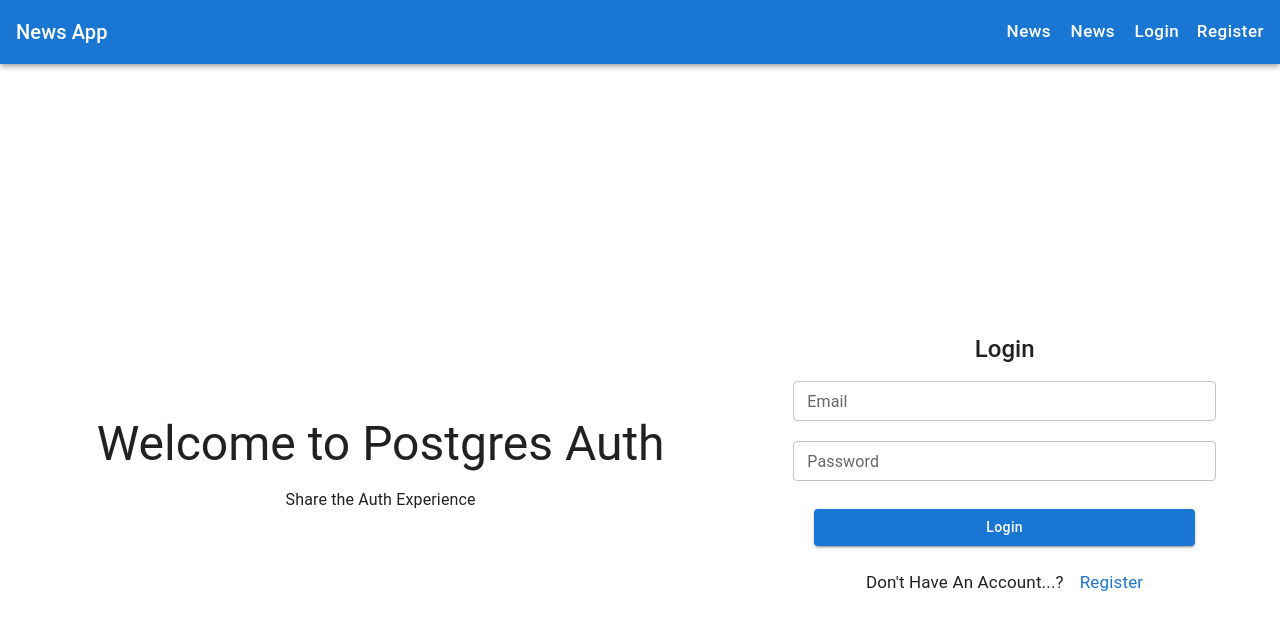
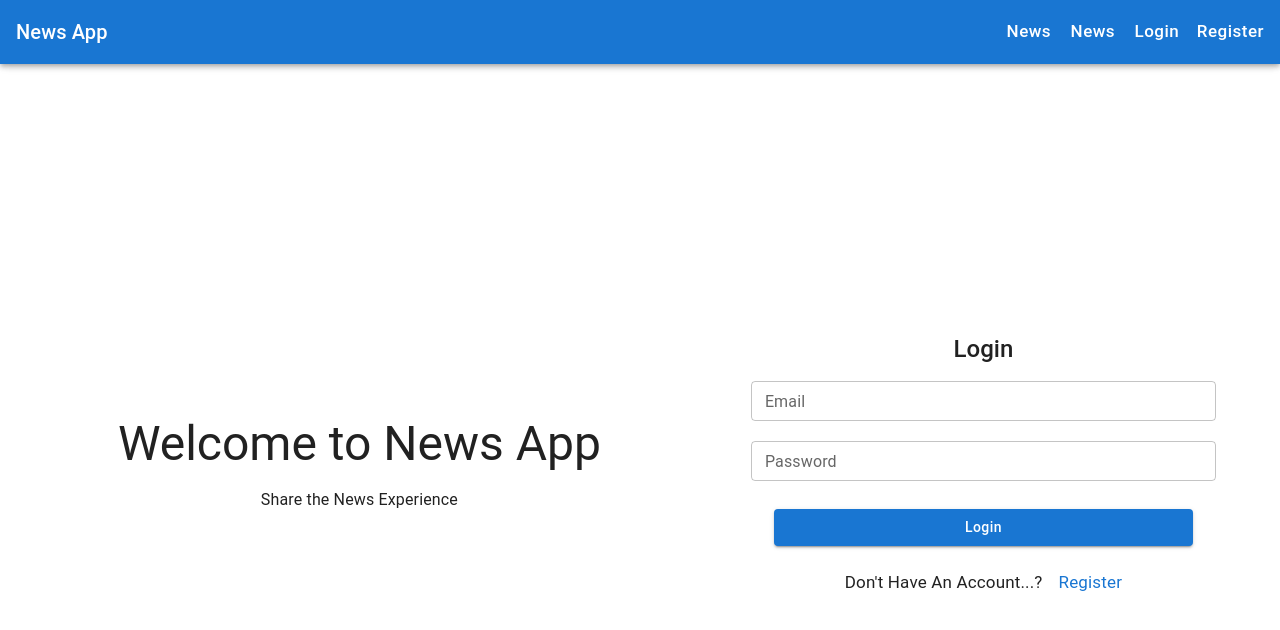
Before and after one commit to mgabrielo/Zavod-IT-NewsApp, a React (Vite) app in the folder frontend/: page /login in a window 1280 px wide. Shown: the top 630 px of the page. Built offline with nearby package versions, Linux system fonts and the light colour scheme; no server answers.

Commit message:
second commit

```diff
--- a/frontend/index.html
+++ b/frontend/index.html
@@ -4,7 +4,7 @@
     <meta charset="UTF-8" />
     <link rel="icon" type="image/svg+xml" href="/vite.svg" />
     <meta name="viewport" content="width=device-width, initial-scale=1.0" />
-    <title>Postgres Auth</title>
+    <title>News App</title>
   </head>
   <body>
     <div id="root"></div>
--- a/frontend/src/components/auth/AuthLayout.jsx
+++ b/frontend/src/components/auth/AuthLayout.jsx
@@ -61,9 +61,9 @@ const AuthLayout = ({
           }}
         >
           <Typography variant="h3" sx={{ textAlign: "center" }}>
-            Welcome to Postgres Auth
+            Welcome to News App
           </Typography>
-          <Typography variant="body">Share the Auth Experience</Typography>
+          <Typography variant="body">Share the News Experience</Typography>
         </Box>
       </Grid>
       <Grid item xs={12}>
```
